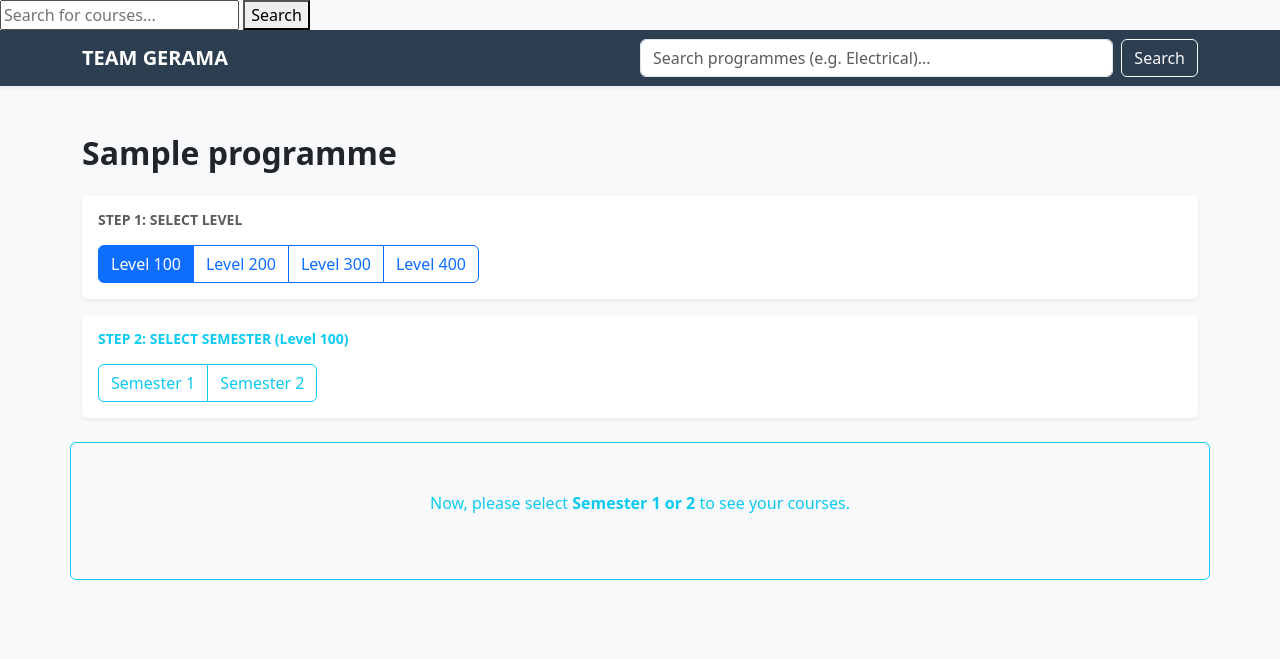
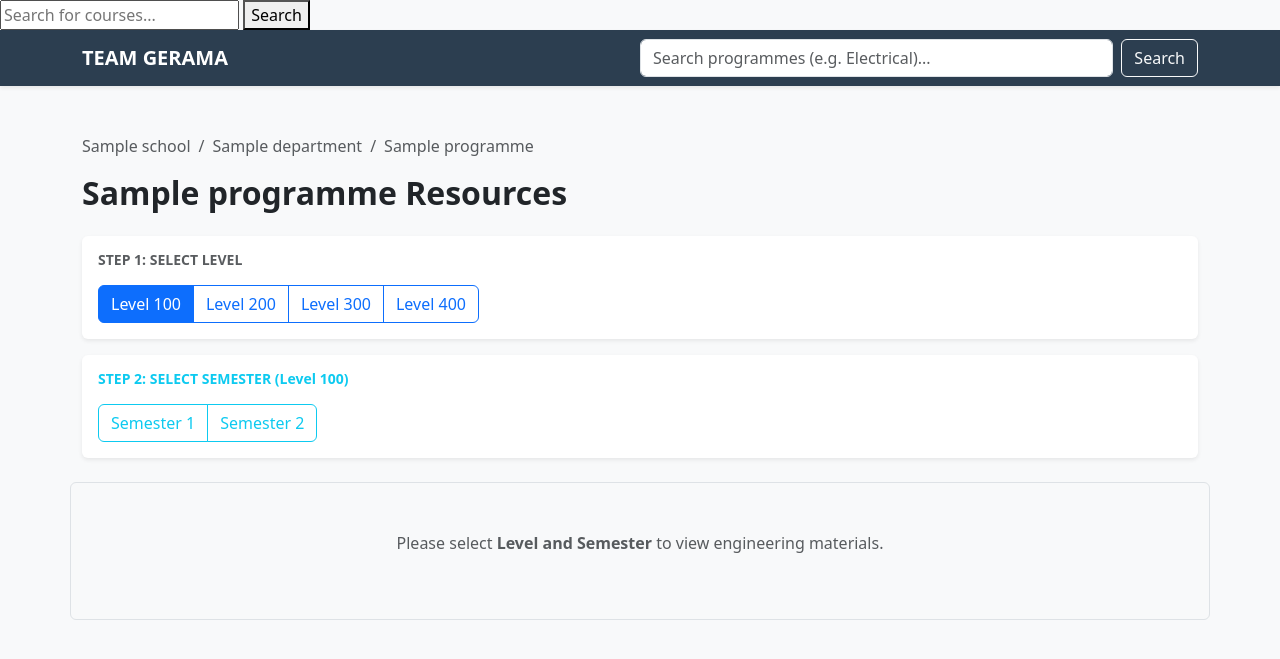
Before and after one commit to teamgerama/TeamGERAMA, a Django app: page /programme/1/?level=100 in a window 1280 px wide. Shown: the top 659 px of the page. Run offline with Django 5.2, Linux system fonts and the light colour scheme; tables that the repository leaves empty hold one stand-in row (values such as "Sample post").

Commit message:
Database: Added Course model to complete the hierarchy

```diff
--- a/academy/models.py
+++ b/academy/models.py
@@ -14,7 +14,7 @@ class Programme(models.Model):
     name = models.CharField(max_length=255)
     def __str__(self): return self.name
 
-class Material(models.Model):
+class Course(models.Model):
     LEVEL_CHOICES = [
         ('100', 'Level 100'),
         ('200', 'Level 200'),
@@ -26,12 +26,21 @@ class Material(models.Model):
         ('2', 'Semester 2'),
     ]
 
-    programme = models.ForeignKey(Programme, on_delete=models.CASCADE, related_name='materials')
-    title = models.CharField(max_length=255)
+    programme = models.ForeignKey(Programme, on_delete=models.CASCADE, related_name='courses')
+    name = models.CharField(max_length=255) # e.g., Digital Logic Design
+    code = models.CharField(max_length=20) # e.g., CENG 206
     level = models.CharField(max_length=3, choices=LEVEL_CHOICES, default='100')
     semester = models.CharField(max_length=1, choices=SEMESTER_CHOICES, default='1')
+
+    def __str__(self):
+        return f"{self.code} - {self.name}"
+
+class Material(models.Model):
+    # Material now links to COURSE instead of Programme
+    course = models.ForeignKey(Course, on_delete=models.CASCADE, related_name='materials')
+    title = models.CharField(max_length=255) # e.g., 2024 Past Questions
     file = models.FileField(upload_to='study_materials/')
     uploaded_at = models.DateTimeField(auto_now_add=True)
 
     def __str__(self):
-        return f"[{self.level}-Sem{self.semester}] {self.title}"
+        return f"{self.title} ({self.course.name})"
--- a/academy/views.py
+++ b/academy/views.py
@@ -1,15 +1,11 @@
 from django.shortcuts import render, get_object_or_404
 from django.db.models import Q
-# Import all your models here so the search logic can see them
-from .models import School, Department, Programme, Material
-
-
+from .models import School, Department, Programme, Material, Course # Added Course here
 
 def home(request):
     query = request.GET.get('q')
     schools = School.objects.all()
 
-    # Initialize search results structure
     search_results = {
         'departments': [],
         'programmes': [],
@@ -17,7 +13,6 @@ def home(request):
     }
 
     if query:
-        # Search across different levels of your hierarchy
         search_results['departments'] = Department.objects.filter(name__icontains=query)
         search_results['programmes'] = Programme.objects.filter(name__icontains=query)
         search_results['materials'] = Material.objects.filter(
@@ -36,16 +31,18 @@ def programme_detail(request, pk):
     selected_level = request.GET.get('level')
     selected_semester = request.GET.get('semester')
 
-    materials = Material.objects.filter(programme=programme)
+    # Start with all courses in this programme
+    courses = Course.objects.filter(programme=programme)
 
+    # Filter courses by Level and Semester if they are selected
     if selected_level:
-        materials = materials.filter(level=selected_level)
+        courses = courses.filter(level=selected_level)
     if selected_semester:
-        materials = materials.filter(semester=selected_semester)
+        courses = courses.filter(semester=selected_semester)
 
     return render(request, 'academy/programme_detail.html', {
         'programme': programme,
-        'materials': materials,
+        'courses': courses, # We pass 'courses' instead of just 'materials'
         'selected_level': selected_level,
         'selected_semester': selected_semester,
     })
--- a/templates/academy/programme_detail.html
+++ b/templates/academy/programme_detail.html
@@ -1,9 +1,16 @@
 {% extends 'base.html' %}
 {% block content %}
 <div class="container mt-5">
-    <h2 class="fw-bold mb-4">{{ programme.name }}</h2>
+    <nav aria-label="breadcrumb">
+      <ol class="breadcrumb small">
+        <li class="breadcrumb-item text-muted">{{ programme.department.school.name }}</li>
+        <li class="breadcrumb-item text-muted">{{ programme.department.name }}</li>
+        <li class="breadcrumb-item active">{{ programme.name }}</li>
+      </ol>
+    </nav>
 
-    <!-- STEP 1: LEVEL SELECTION -->
+    <h2 class="fw-bold mb-4">{{ programme.name }} Resources</h2>
+
     <div class="card mb-3 shadow-sm">
         <div class="card-body">
             <h6 class="text-muted fw-bold small mb-3">STEP 1: SELECT LEVEL</h6>
@@ -16,7 +23,6 @@
         </div>
     </div>
 
-    <!-- STEP 2: SEMESTER SELECTION -->
     {% if selected_level %}
     <div class="card mb-4 shadow-sm border-info">
         <div class="card-body">
@@ -29,65 +35,66 @@
     </div>
     {% endif %}
 
-    <!-- STEP 3: MATERIALS LIST -->
     <div class="row">
-        {% if not selected_level %}
+        {% if not selected_level or not selected_semester %}
             <div class="col-12 text-center py-5 border rounded bg-light">
-                <p class="text-muted">Please select an <strong>Academic Level</strong> to begin.</p>
+                <p class="text-muted">Please select <strong>Level and Semester</strong> to view engineering materials.</p>
             </div>
-        {% elif selected_level and not selected_semester %}
-            <div class="col-12 text-center py-5 border border-info rounded bg-light">
-                <p class="text-info">Now, please select <strong>Semester 1 or 2</strong> to see your courses.</p>
+        {% else %}
+            <h5 class="mb-4">Courses for L{{ selected_level }} - Semester {{ selected_semester }}</h5>
+
+            {% for course in courses %}
+                <div class="col-12 mb-4">
+                    <div class="card shadow-sm border-0 bg-light">
+                        <div class="card-header bg-white fw-bold text-primary">
+                             {{ course.code }}: {{ course.name }}
                         </div>
-        {% elif selected_level and selected_semester %}
-            <h5 class="mb-3">Showing Materials for L{{ selected_level }} - Semester {{ selected_semester }}</h5>
-            {% for item in materials %}
-                <div class="col-md-6 mb-3">
-                    <div class="card h-100 border-start border-success border-4 shadow-sm">
-                        <div class="card-body d-flex justify-content-between align-items-center">
-                            <span class="fw-bold">{{ item.title }}</span>
+                        <div class="card-body p-0">
+                            <ul class="list-group list-group-flush">
+                                {% for material in course.materials.all %}
+                                <li class="list-group-item d-flex justify-content-between align-items-center bg-transparent">
+                                    <div>
+                                        <i class="bi bi-file-earmark-pdf text-danger me-2"></i>
+                                        <span>{{ material.title }}</span>
+                                    </div>
                                     <div class="btn-group">
-                                <button type="button" class="btn btn-sm btn-outline-dark"
+                                        <button class="btn btn-sm btn-outline-secondary"
                                                 data-bs-toggle="modal"
-                                        data-bs-target="#previewModal{{ item.id }}">
+                                                data-bs-target="#modal{{ material.id }}">
                                             Preview
                                         </button>
-                                <a href="{{ item.file.url }}" class="btn btn-sm btn-dark" download>Download</a>
+                                        <a href="{{ material.file.url }}" class="btn btn-sm btn-outline-success" download>
+                                            Download
+                                        </a>
                                     </div>
+
+                                    <div class="modal fade" id="modal{{ material.id }}" tabindex="-1" aria-hidden="true">
+                                        <div class="modal-dialog modal-xl">
+                                            <div class="modal-content">
+                                                <div class="modal-header">
+                                                    <h5 class="modal-title">{{ material.title }}</h5>
+                                                    <button type="button" class="btn-close" data-bs-dismiss="modal"></button>
+                                                </div>
+                                                <div class="modal-body p-0">
+                                                    <iframe src="{{ material.file.url }}" width="100%" height="600px" style="border:none;"></iframe>
+                                                </div>
+                                            </div>
+                                        </div>
+                                    </div>
+                                </li>
+                                {% empty %}
+                                <li class="list-group-item text-muted small">No materials uploaded for this course yet.</li>
+                                {% endfor %}
+                            </ul>
                         </div>
                     </div>
                 </div>
             {% empty %}
                 <div class="col-12 text-center py-4">
-                    <div class="alert alert-warning">No files found for this specific semester.</div>
+                    <div class="alert alert-warning">No courses found for this selection.</div>
                 </div>
             {% endfor %}
         {% endif %}
     </div>
-
-    <!-- MODALS SECTION -->
-    {% if selected_level and selected_semester %}
-        {% for item in materials %}
-            <div class="modal fade" id="previewModal{{ item.id }}" tabindex="-1" aria-hidden="true">
-                <div class="modal-dialog modal-xl">
-                    <div class="modal-content">
-                        <div class="modal-header">
-                            <h5 class="modal-title">{{ item.title }} - Preview</h5>
-                            <button type="button" class="btn-close" data-bs-dismiss="modal" aria-label="Close"></button>
-                        </div>
-                        <div class="modal-body p-0">
-                            <!-- added loading="lazy" to prevent auto-download on page load -->
-                            <iframe src="{{ item.file.url }}#view=FitH"
-                                    width="100%"
-                                    height="600px"
-                                    style="border: none;"
-                                    loading="lazy">
-                            </iframe>
-                        </div>
-                    </div>
-                </div>
-            </div>
-        {% endfor %}
-    {% endif %}
 </div>
 {% endblock %}
```
Lines whose indentation alone changed are shown as unchanged.
